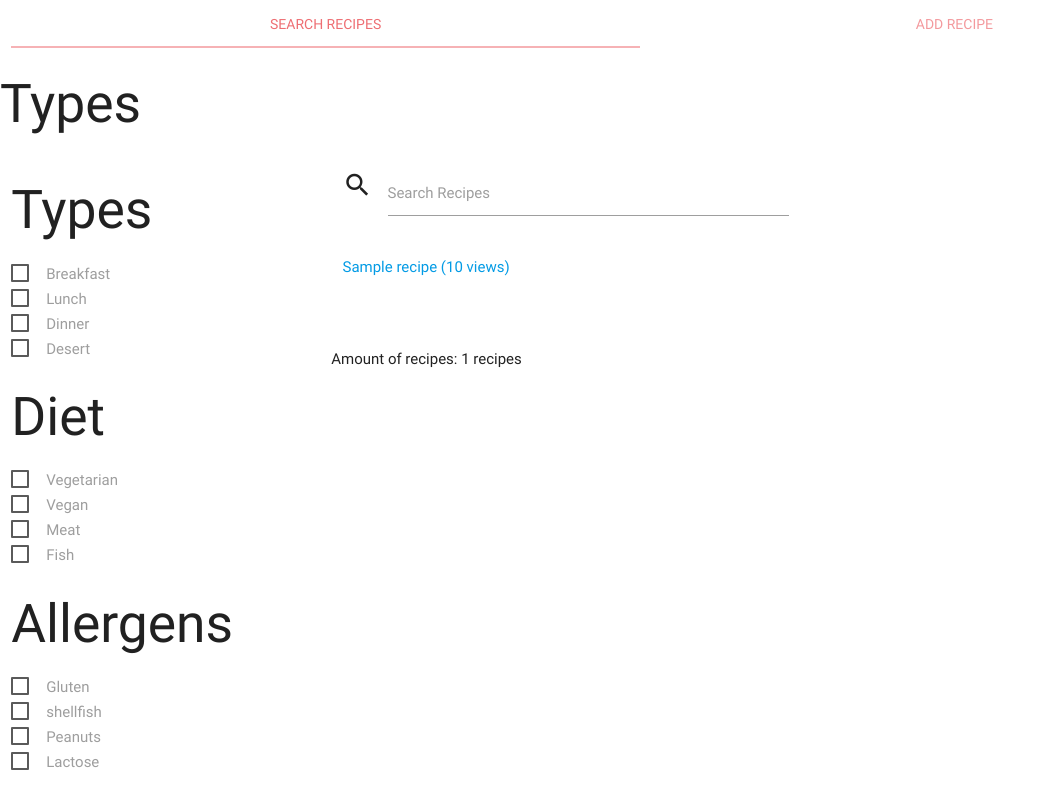
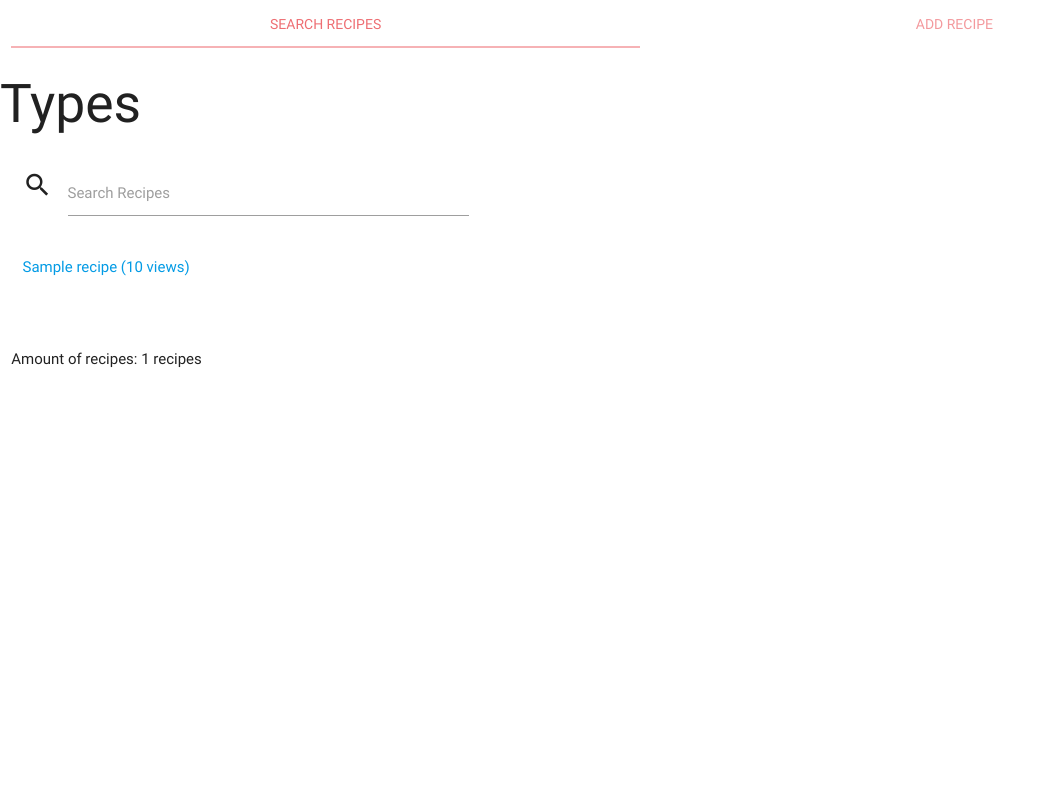
Before and after one commit to Daanivd/msp3, a Python web app: template templates/recipes.html in a window 1280 px wide. Shown: the whole page, without its empty margins (0-1054 px from the left). Run offline with Jinja, Linux system fonts and the light colour scheme; the template is opened without the code that fills it: most values are stand-ins (such as "Sample title", 1, 10 or a date in 2020).

Commit message:
changed files to push to Heroku

```diff
--- a/app.py
+++ b/app.py
@@ -1,6 +1,6 @@
 import os
 from flask import Flask, render_template, redirect, request, url_for
-from flask_pymongo import PyMongo
+from flask-pymongo import PyMongo
 from bson.objectid import ObjectId
 import datetime
 
--- /dev/null
+++ b/requirements-old.txt
@@ -0,0 +1,6 @@
+Click==7.0
+Flask==1.0.2
+itsdangerous==1.1.0
+Jinja2==2.10
+MarkupSafe==1.1.0
+Werkzeug==0.14.1
--- a/templates/create.html
+++ b/templates/create.html
@@ -91,9 +91,6 @@
             </div>
 
     </form>
-
-
-
     </div>
 
     {% endblock %}
--- a/templates/recipes.html
+++ b/templates/recipes.html
@@ -3,63 +3,6 @@
 <h2>Types</h2>
 
 <div class="row">
-    <div class="col s3 checkboxes">
-        <h2>Types</h2>
-        <div>
-            <input type="checkbox" id="breakfast">
-            <label for="breakfast">Breakfast</label>
-        </div>
-        <div>
-            <input type="checkbox" id="lunch">
-            <label for="lunch">Lunch</label>
-        </div>
-        <div>
-            <input type="checkbox" id="dinner">
-            <label for="dinner">Dinner</label>
-        </div>
-        <div>
-            <input type="checkbox" id="desert">
-            <label for="desert">Desert</label>
-        </div>
-
-        <h2>Diet</h2>
-        <div>
-            <input type="checkbox" id="vegetarian">
-            <label for="vegetarian">Vegetarian</label>
-        </div>
-        <div>
-            <input type="checkbox" id="vegan">
-            <label for="vegan">Vegan</label>
-        </div>
-        <div>
-            <input type="checkbox" id="meat">
-            <label for="meat">Meat</label>
-        </div>
-        <div>
-            <input type="checkbox" id="fish">
-            <label for="fish">Fish</label>
-        </div>
-
-        <h2>Allergens</h2>
-        <div>
-            <input type="checkbox" id="gluten">
-            <label for="gluten">Gluten</label>
-        </div>
-        <div>
-            <input type="checkbox" id="shellfish">
-            <label for="shellfish">shellfish</label>
-        </div>
-        <div>
-            <input type="checkbox" id="peanuts">
-            <label for="peanuts">Peanuts</label>
-        </div>
-        <div>
-            <input type="checkbox" id="lactose">
-            <label for="lactose">Lactose</label>
-        </div>
-
-
-    </div>
 
         <div class="col s9 search">
             <div class="row">
@@ -87,13 +30,7 @@
     </div>
 
 
-
 </div>
-
-
 </div>
-<div class="col-12 col-md-9"></div>
-<div class="col-6 col-md-9"></div>
-
 </div>
 {% endblock %}
```
Also changed, not shown: requirements.txt (+17 -3 lines), templates/recipe.html (+0 -57 lines), README.md.
